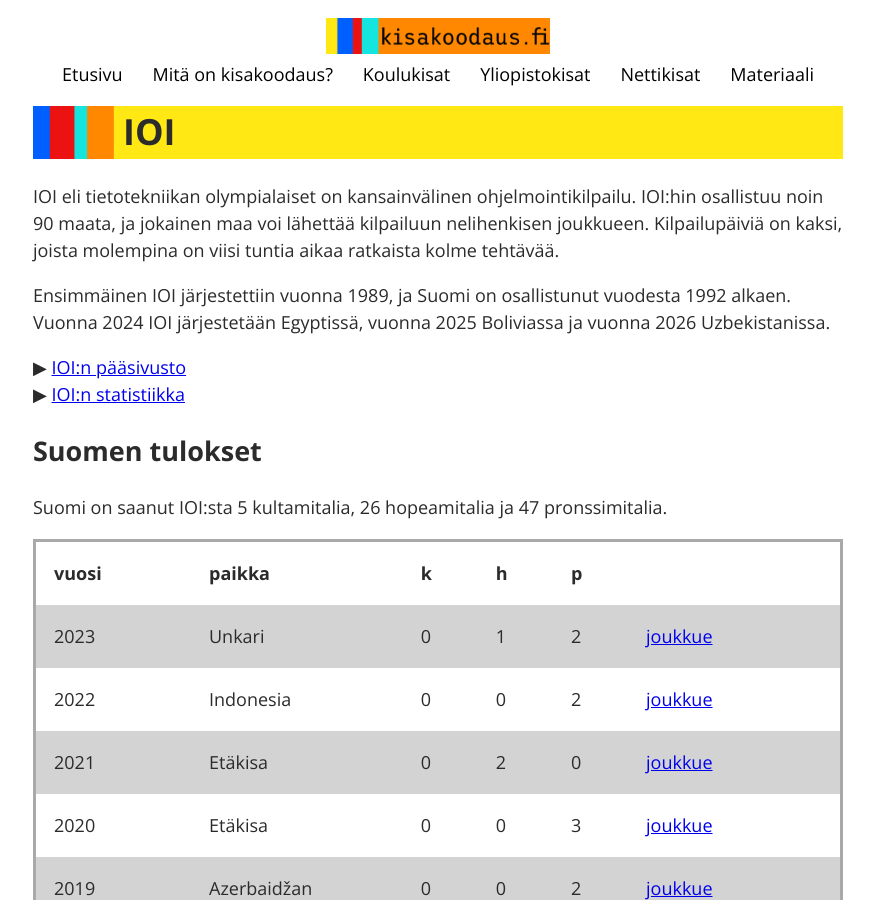
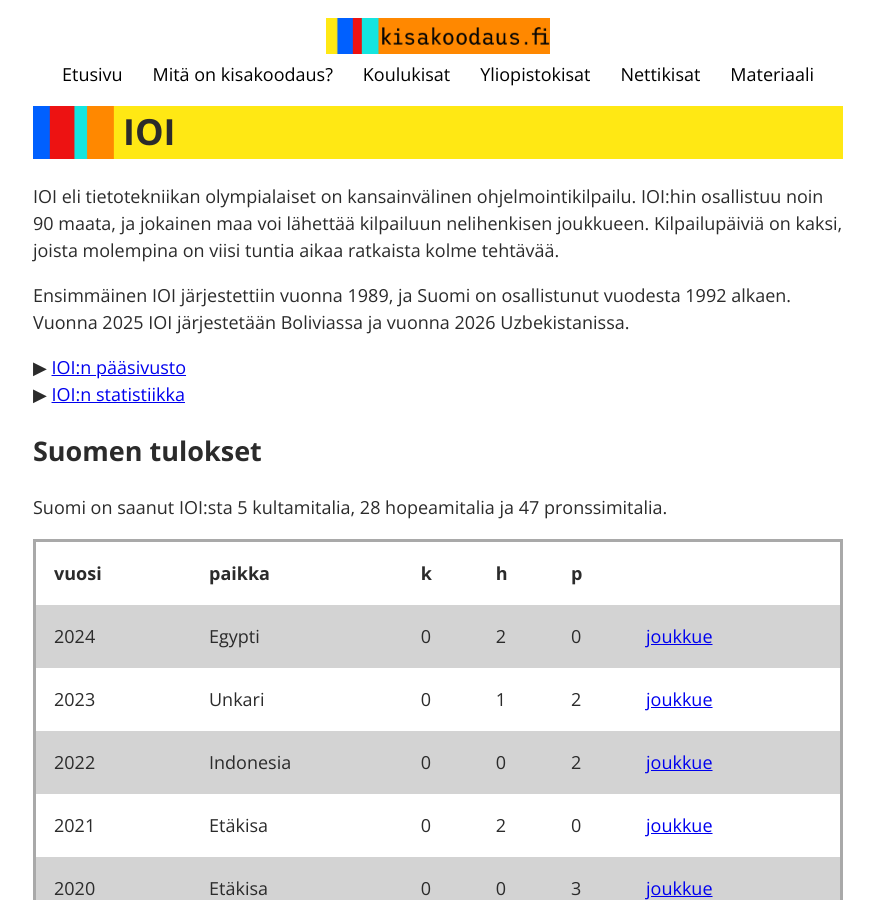
Before and after one commit to kisakoodaus/kisakoodaus.fi, a Jekyll site: the page built from ioi.html, in a window 1280 px wide and 900 px high. Shown: the whole window, without its empty margins (202-1076 px from the left). Built offline with Jekyll 4.4.1, drawn with Linux system fonts in a browser that asks for light colours; some of the changed text lies outside the part shown.

Commit message:
Päivitä IOI 2024 tulokset

```diff
--- a/ioi.html
+++ b/ioi.html
@@ -9,9 +9,7 @@ Kilpailupäiviä on kaksi, joista molempina on viisi tuntia aikaa ratkaista kolm
 <p>
 
 Ensimmäinen IOI järjestettiin vuonna 1989, ja Suomi on osallistunut vuodesta 1992 alkaen.
-Vuonna 2024 IOI järjestetään Egyptissä,
-vuonna 2025 Boliviassa ja
-vuonna 2026 Uzbekistanissa.
+Vuonna 2025 IOI järjestetään Boliviassa ja vuonna 2026 Uzbekistanissa.
 
 <p>
 
@@ -20,10 +18,11 @@ vuonna 2026 Uzbekistanissa.
 
 <h2>Suomen tulokset</h2>
 
-<p>Suomi on saanut IOI:sta 5 kultamitalia, 26 hopeamitalia ja 47 pronssimitalia.</p>
+<p>Suomi on saanut IOI:sta 5 kultamitalia, 28 hopeamitalia ja 47 pronssimitalia.</p>
 
 <table>
 <tr><th align=left width=100>vuosi</th><th align=left width=150>paikka</th><th align=left width=30><span title="kulta">k</span></th><th align=left width=30><span title="hopea">h</span></th><th align=left width=30><span title="pronssi">p</span></th><th width=150></th></tr>
+<tr><td>2024</td><td>Egypti</td><td>0</td><td>2</td><td>0</td><td><a href="#v2024">joukkue</a></td></tr>
 <tr><td>2023</td><td>Unkari</td><td>0</td><td>1</td><td>2</td><td><a href="#v2023">joukkue</a></td></tr>
 <tr><td>2022</td><td>Indonesia</td><td>0</td><td>0</td><td>2</td><td><a href="#v2022">joukkue</a></td></tr>
 <tr><td>2021</td><td>Etäkisa</td><td>0</td><td>2</td><td>0</td><td><a href="#v2021">joukkue</a></td></tr>
@@ -57,6 +56,19 @@ vuonna 2026 Uzbekistanissa.
 <tr><td>1993</td><td>Argentiina</td><td>0</td><td>0</td><td>0</td><td><a href="#v1993">joukkue</a></td></tr>
 <tr><td>1992</td><td>Saksa</td><td>0</td><td>1</td><td>1</td><td><a href="#v1992">joukkue</a></td></tr>
 </table>
+
+<h2 id="v2024">IOI 2024: Egypti</h2>
+
+<p>Suomen joukkue:</p>
+
+<ul>
+<li> Jonni Haapiainen (hopeamitali)
+<li> Veikko Heikkinen (hopeamitali)
+<li> Niilo Mikkola
+<li> Antero Nyberg
+</ul>
+
+<p>Ohjaajat: Leo Varis ja Anni Tapionlinna</p>
 
 <h2 id="v2023">IOI 2023: Unkari</h2>
 
```
Also changed, not shown: index.html (+6 -1 lines).
